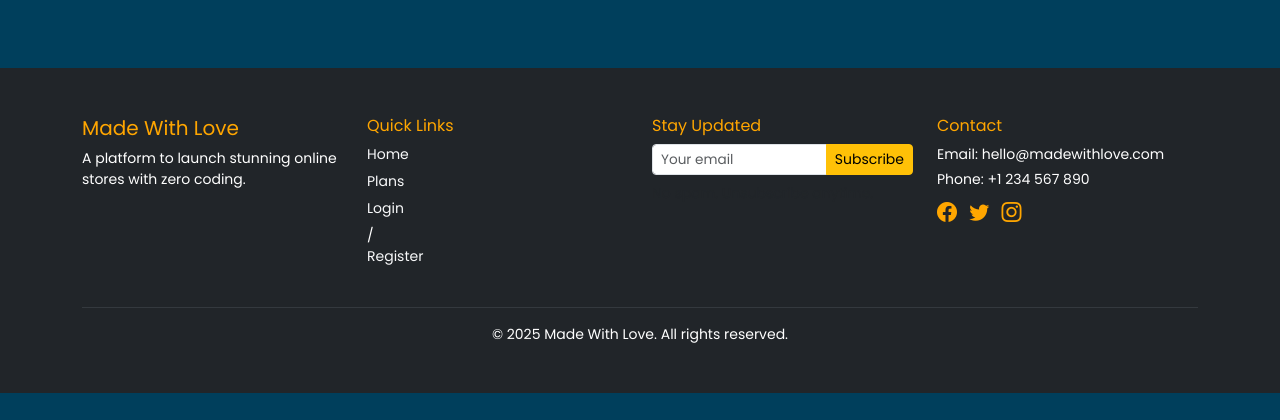
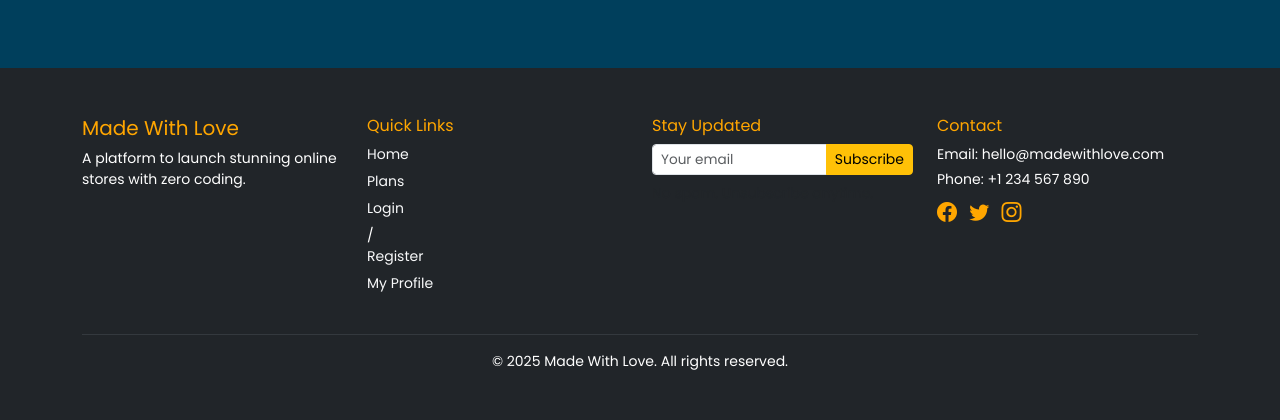
Before and after one commit to DuhaAssaf/MWL_Project, a Django app: page /explore/ in a window 1280 px wide. Shown: the part 500-920 px from the top of the page. Before the commit the page ends 893 px from the top, so only its background shows below. Run offline with Django 5.2, Linux system fonts and the light colour scheme; some libraries are stand-ins or nearby versions.

Commit message:
adding a new profile view

```diff
--- a/madewithlove_app/templates/base.html
+++ b/madewithlove_app/templates/base.html
@@ -48,7 +48,7 @@
             <li class="nav-item dropdown">
               <a class="nav-link dropdown-toggle d-flex align-items-center gap-2" href="#" id="navbarUser" role="button" data-bs-toggle="dropdown" aria-expanded="false">
                 <img src="{% if profile_picture_url %}{{ profile_picture_url }}{% else %}{% static 'images/default-profile.png' %}{% endif %}"
-                      alt="Profile" width="32" height="32" class="rounded-circle" style="object-fit: cover;">
+                  alt="Profile" width="32" height="32" class="rounded-circle" style="object-fit: cover;">
                 {{ request.session.username|default:"User" }}
               </a>
               <ul class="dropdown-menu dropdown-menu-end">
@@ -96,11 +96,7 @@
             <li><a href="{% url 'home' %}" class="footer-link text-light">Home</a></li>
             <li><a href="{% url 'plans' %}" class="footer-link text-light">Plans</a></li>
             <li><a href="{% url 'login' %}" class="footer-link text-light">Login</a> / <a href="{% url 'register' %}" class="footer-link text-light">Register</a></li>
-            {% if request.session.user_id %}
-                <li><a href="{% url 'my_profile' %}" class="footer-link text-light">My Profile</a></li>
-            {% endif %}
-
-
+            <li><a href="{% url 'merchant_profile' %}" class="footer-link text-light">My Profile</a></li>
           </ul>
         </div>
 
--- a/madewithlove_app/urls.py
+++ b/madewithlove_app/urls.py
@@ -17,5 +17,6 @@ urlpatterns = [
     path('dashboard/merchant/', views.merchant_dashboard, name='merchant_dashboard'),
     path('dashboard/customer/', views.customer_dashboard, name='customer_dashboard'),
     path("dashboard/add-edit-product/", views.add_or_edit_product, name="add_product"),
+    path('my-profile/', views.my_profile_redirect, name='my_profile'),
 
     ]
--- a/madewithlove_app/views.py
+++ b/madewithlove_app/views.py
@@ -341,3 +341,16 @@ def delete_product(request):
 def admin_dashboard_view(request):
     # Replace this with your actual logic
     return render(request, 'admin_dashboard.html')
+
+
+def my_profile_redirect(request):
+    if not request.session.get('user_id'):
+        return redirect('login')
+
+    role = request.session.get('role')
+    if role == 'merchant':
+        return redirect('merchant_profile')
+    elif role == 'customer':
+        return redirect('customer_profile')
+    else:
+        return redirect('home')
```
